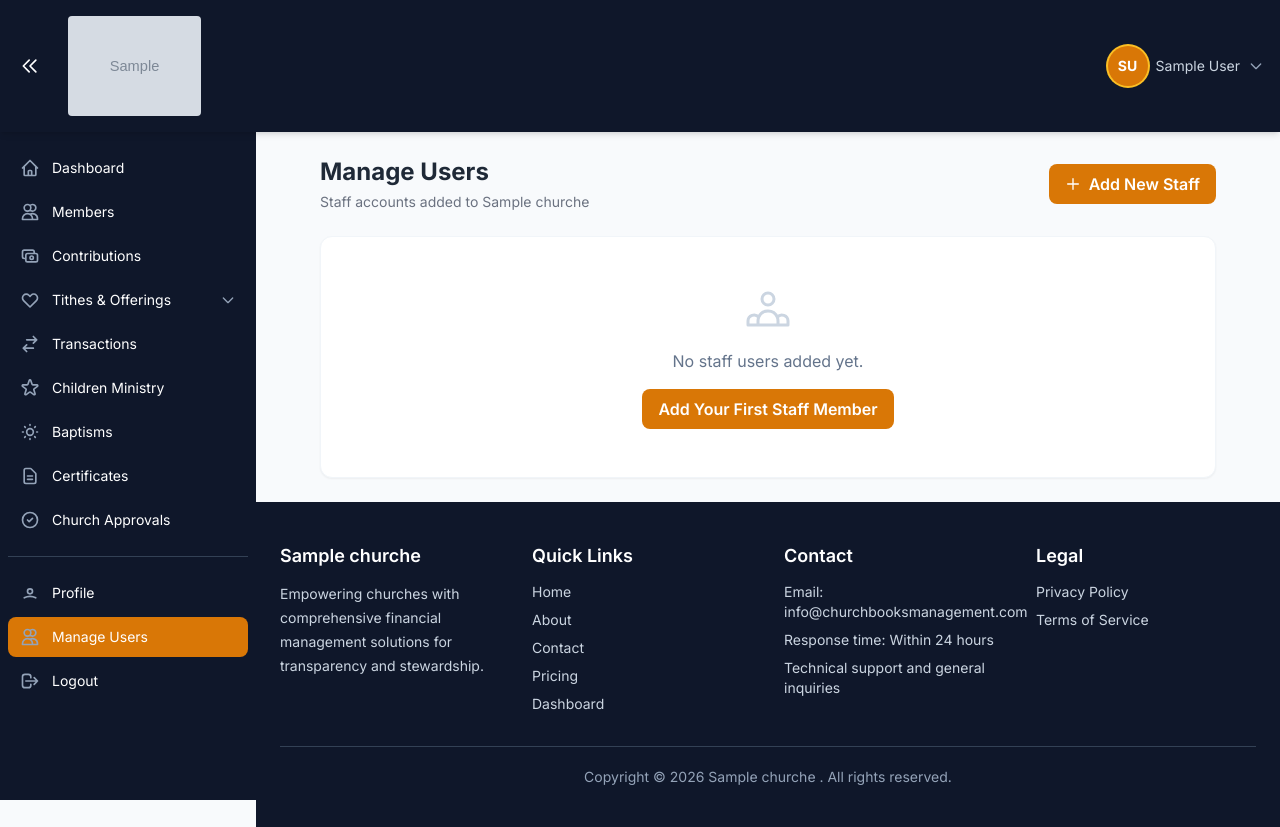
After one commit to grant8827/church-books, a Django app: page /finances/dashboard/manage-users/ in a window 1280 px wide. The commit adds this page. Run offline with Django 5.2, Linux system fonts and the light colour scheme; a user stored in the database is signed in; tables that the repository leaves empty hold one stand-in row (values such as "Sample post"); grey boxes marked "Sample" are stand-in pictures; parts of the project's set-up code (start-up, migrations or seed data) failed here and were passed over; some libraries are stand-ins or nearby versions.

Commit message:
add manage user to main admin

```diff
--- /dev/null
+++ b/church_finances/templates/church_finances/manage_users.html
@@ -0,0 +1,70 @@
+{% extends 'base.html' %}
+{% block title %}Manage Users - {{ church.name }}{% endblock %}
+
+{% block content %}
+<div class="max-w-4xl mx-auto">
+    <div class="flex items-center justify-between mb-6">
+        <div>
+            <h1 class="text-2xl font-bold text-gray-800">Manage Users</h1>
+            <p class="text-sm text-gray-500 mt-1">Staff accounts added to {{ church.name }}</p>
+        </div>
+        <a href="{% url 'dashboard_user_register' %}"
+           class="inline-flex items-center gap-2 bg-amber-600 hover:bg-amber-700 text-white font-semibold py-2 px-4 rounded-lg transition-colors">
+            <svg class="h-4 w-4" fill="none" viewBox="0 0 24 24" stroke="currentColor">
+                <path stroke-linecap="round" stroke-linejoin="round" stroke-width="2" d="M12 4v16m8-8H4"/>
+            </svg>
+            Add New Staff
+        </a>
+    </div>
+
+    {% if staff_members %}
+    <div class="bg-white rounded-xl shadow-sm border border-slate-100 overflow-hidden">
+        <table class="min-w-full divide-y divide-slate-100">
+            <thead class="bg-slate-50">
+                <tr>
+                    <th class="px-6 py-3 text-left text-xs font-semibold text-slate-500 uppercase tracking-wider">Name</th>
+                    <th class="px-6 py-3 text-left text-xs font-semibold text-slate-500 uppercase tracking-wider">Username</th>
+                    <th class="px-6 py-3 text-left text-xs font-semibold text-slate-500 uppercase tracking-wider">Email</th>
+                    <th class="px-6 py-3 text-left text-xs font-semibold text-slate-500 uppercase tracking-wider">Role</th>
+                    <th class="px-6 py-3 text-left text-xs font-semibold text-slate-500 uppercase tracking-wider">Action</th>
+                </tr>
+            </thead>
+            <tbody class="divide-y divide-slate-100">
+                {% for cm in staff_members %}
+                <tr class="hover:bg-slate-50 transition-colors">
+                    <td class="px-6 py-4 text-sm font-medium text-slate-800">
+                        {{ cm.user.get_full_name|default:cm.user.username }}
+                    </td>
+                    <td class="px-6 py-4 text-sm text-slate-600">{{ cm.user.username }}</td>
+                    <td class="px-6 py-4 text-sm text-slate-600">{{ cm.user.email }}</td>
+                    <td class="px-6 py-4 text-sm text-slate-600 capitalize">{{ cm.get_role_display }}</td>
+                    <td class="px-6 py-4">
+                        <form method="post" action="{% url 'remove_staff_user' cm.pk %}"
+                              onsubmit="return confirm('Remove {{ cm.user.get_full_name|default:cm.user.username }}? This cannot be undone.');">
+                            {% csrf_token %}
+                            <button type="submit"
+                                    class="text-red-600 hover:text-red-800 text-sm font-medium transition-colors">
+                                Remove
+                            </button>
+                        </form>
+                    </td>
+                </tr>
+                {% endfor %}
+            </tbody>
+        </table>
+    </div>
+    {% else %}
+    <div class="bg-white rounded-xl shadow-sm border border-slate-100 p-12 text-center">
+        <svg class="h-12 w-12 text-slate-300 mx-auto mb-4" fill="none" viewBox="0 0 24 24" stroke="currentColor">
+            <path stroke-linecap="round" stroke-linejoin="round" stroke-width="1.5"
+                  d="M17 20h5v-2a3 3 0 00-5.356-1.857M17 20H7m10 0v-2c0-.656-.126-1.283-.356-1.857M7 20H2v-2a3 3 0 015.356-1.857M7 20v-2c0-.656.126-1.283.356-1.857m0 0a5.002 5.002 0 019.288 0M15 7a3 3 0 11-6 0 3 3 0 016 0z"/>
+        </svg>
+        <p class="text-slate-500 mb-4">No staff users added yet.</p>
+        <a href="{% url 'dashboard_user_register' %}"
+           class="inline-flex items-center gap-2 bg-amber-600 hover:bg-amber-700 text-white font-semibold py-2 px-4 rounded-lg transition-colors">
+            Add Your First Staff Member
+        </a>
+    </div>
+    {% endif %}
+</div>
+{% endblock %}
--- a/church_finances/urls.py
+++ b/church_finances/urls.py
@@ -109,6 +109,8 @@ urlpatterns = [
     path("register/send-otp/", views.send_otp_view, name="send_otp"),
     path("register/verify-otp/", views.verify_otp_view, name="verify_otp"),
     path("dashboard/register-staff/", views.dashboard_user_register_view, name="dashboard_user_register"),
+    path("dashboard/manage-users/", views.manage_users_view, name="manage_users"),
+    path("dashboard/manage-users/remove/<int:member_id>/", views.remove_staff_user_view, name="remove_staff_user"),
     path("login/", views.user_login_view, name="login"),
     path("logout/", views.user_logout_view, name="logout"),
     path("profile/", views.profile_view, name="profile"),
--- a/church_finances/views.py
+++ b/church_finances/views.py
@@ -1264,6 +1264,51 @@ def dashboard_user_register_view(request):
     })
 
 @login_required
+def manage_users_view(request):
+    church = get_user_church(request.user)
+    if not church or church.registered_by_id != request.user.pk:
+        raise PermissionDenied("Only the account owner can manage users.")
+
+    staff_members = (
+        ChurchMember.objects
+        .filter(church=church)
+        .exclude(user=request.user)
+        .select_related('user')
+        .order_by('role', 'user__first_name')
+    )
+    return render(request, 'church_finances/manage_users.html', {
+        'church': church,
+        'staff_members': staff_members,
+    })
+
+
+@login_required
+def remove_staff_user_view(request, member_id):
+    church = get_user_church(request.user)
+    if not church or church.registered_by_id != request.user.pk:
+        raise PermissionDenied("Only the account owner can remove users.")
+
+    church_member = get_object_or_404(ChurchMember, pk=member_id, church=church)
+    if church_member.user_id == request.user.pk:
+        error(request, "You cannot remove yourself.")
+        return redirect('manage_users')
+
+    if request.method == 'POST':
+        user_to_remove = church_member.user
+        name = user_to_remove.get_full_name() or user_to_remove.username
+        church_member.delete()
+        if not ChurchMember.objects.filter(user=user_to_remove).exists():
+            user_to_remove.delete()
+        success(request, f"{name} has been removed.")
+        return redirect('manage_users')
+
+    return render(request, 'church_finances/confirm_remove_user.html', {
+        'church_member': church_member,
+        'church': church,
+    })
+
+
+@login_required
 def profile_view(request):
     """User profile page – edit personal details and (if admin) church details."""
     church_member = request.user.churchmember_set.select_related('church').first()
--- a/templates/base.html
+++ b/templates/base.html
@@ -442,6 +442,17 @@
                     </a>
                     <span class="sidebar-tooltip">Profile</span>
                 </div>
+                {% if user.churchmember_set.first.church.registered_by_id == user.id %}
+                <div class="sidebar-item">
+                    <a href="{% url 'manage_users' %}" class="sidebar-item-link flex items-center gap-3 text-white rounded-lg px-3 py-2.5 transition-colors group {% if request.resolver_match.url_name == 'manage_users' %}bg-blue-700{% else %}hover:bg-blue-700{% endif %}">
+                        <svg class="h-5 w-5 flex-shrink-0 text-blue-300 group-hover:text-white" fill="none" viewBox="0 0 24 24" stroke="currentColor">
+                            <path stroke-linecap="round" stroke-linejoin="round" stroke-width="2" d="M12 4.354a4 4 0 110 5.292M15 21H3v-1a6 6 0 0112 0v1zm0 0h6v-1a6 6 0 00-9-5.197M13 7a4 4 0 11-8 0 4 4 0 018 0z"/>
+                        </svg>
+                        <span class="sidebar-label text-sm font-medium">Manage Users</span>
+                    </a>
+                    <span class="sidebar-tooltip">Manage Users</span>
+                </div>
+                {% endif %}
                 {% if not user.is_superuser %}
                 <div class="sidebar-item">
                     <a href="{% url 'upgrade_plan' %}" class="sidebar-item-link flex items-center gap-3 text-white rounded-lg px-3 py-2.5 transition-colors group {% if request.resolver_match.url_name == 'upgrade_plan' %}bg-green-700{% else %}hover:bg-green-700{% endif %}">
```
Also changed, not shown: church_finances/templates/church_finances/confirm_remove_user.html (added, +32 -0 lines), church_finances/migrations/0018_member_alter_babychristening_parent_members_and_more.py, church_finances/migrations/0029_child_guardian_names_default.py, 1 other file.
